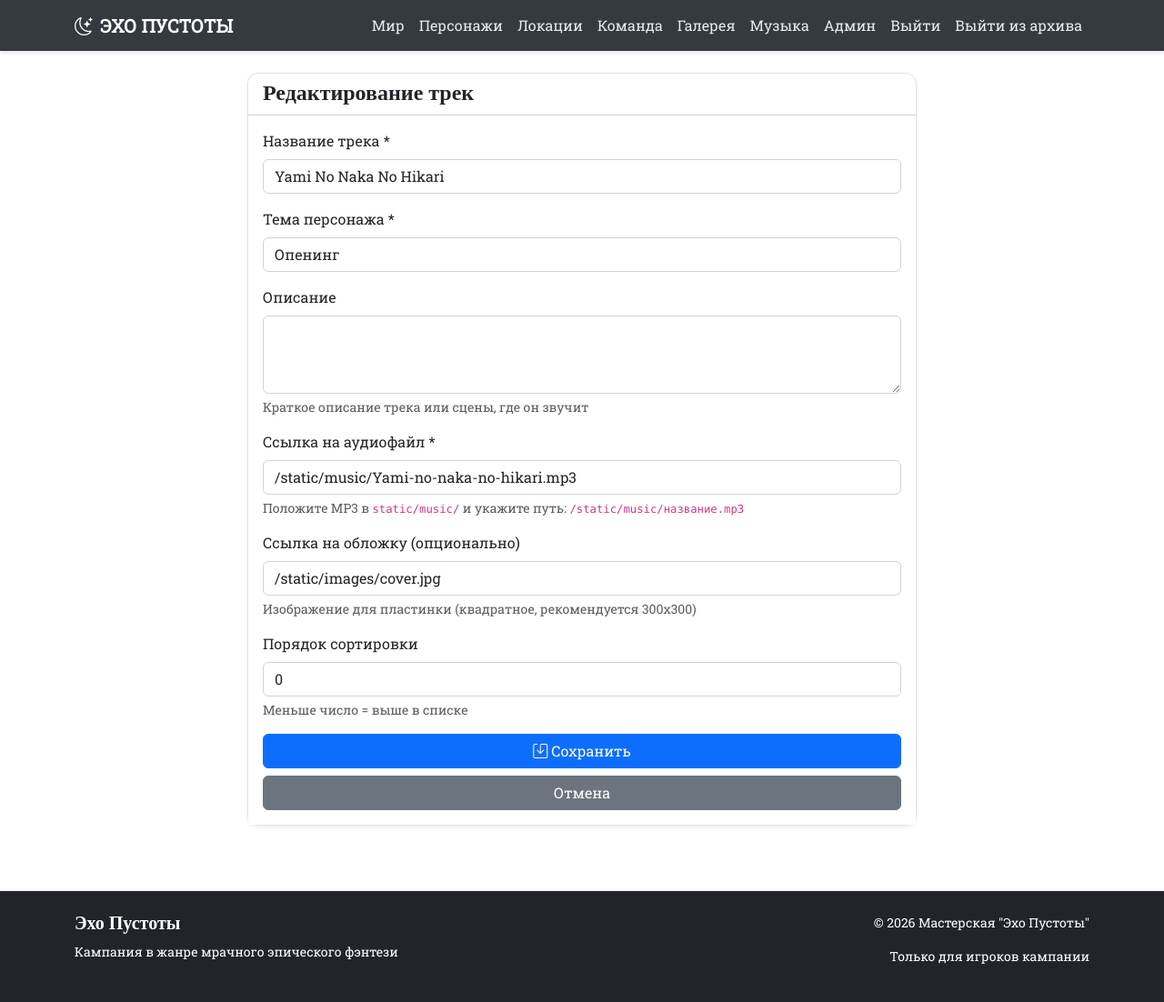
After one commit to Yoru0519/Echoes_of_The_Void, a Flask app: page /admin/music/edit/1 in a window 1280 px wide. The commit adds this page. Shown: the whole page at 91% size. Run offline with Flask 3, Linux system fonts and the light colour scheme; a user stored in the database is signed in.

Commit message:
Add files via upload

```diff
--- /dev/null
+++ b/templates/admin/edit_music.html
@@ -0,0 +1,71 @@
+{% extends "base.html" %}
+
+{% block title %}{% if track %}Редактировать{% else %}Добавить{% endif %} трек{% endblock %}
+
+{% block content %}
+<div class="row justify-content-center">
+    <div class="col-md-8">
+        <div class="card shadow-sm">
+            <div class="card-header bg-white">
+                <h4 class="cinzel mb-0 text-dark">
+                    {% if track %}Редактирование{% else %}Новый{% endif %} трек
+                </h4>
+            </div>
+            <div class="card-body bg-white">
+                <form method="POST">
+                    <div class="mb-3">
+                        <label for="title" class="form-label">Название трека *</label>
+                        <input type="text" class="form-control" id="title" name="title"
+                                value="{{ track.title if track else '' }}" required>
+                    </div>
+
+                    <div class="mb-3">
+                        <label for="character_theme" class="form-label">Тема персонажа *</label>
+                        <input type="text" class="form-control" id="character_theme" name="character_theme"
+                                value="{{ track.character_theme if track else '' }}"
+                                placeholder="Например: Тема Тордека, Тема Каллисты" required>
+                    </div>
+
+                    <div class="mb-3">
+                        <label for="description" class="form-label">Описание</label>
+                        <textarea class="form-control" id="description" name="description" rows="3">{{ track.description if track else '' }}</textarea>
+                        <div class="form-text">Краткое описание трека или сцены, где он звучит</div>
+                    </div>
+
+                    <div class="mb-3">
+                        <label for="audio_url" class="form-label">Ссылка на аудиофайл *</label>
+                        <input type="text" class="form-control" id="audio_url" name="audio_url"
+                                value="{{ track.audio_url if track else '' }}"
+                                placeholder="/static/music/track.mp3 или https://example.com/track.mp3" required>
+                        <div class="form-text">Положите MP3 в <code>static/music/</code> и укажите путь: <code>/static/music/название.mp3</code></div>
+                    </div>
+
+                    <div class="mb-3">
+                        <label for="cover_url" class="form-label">Ссылка на обложку (опционально)</label>
+                        <input type="text" class="form-control" id="cover_url" name="cover_url"
+                                value="{{ track.cover_url if track else '' }}"
+                                placeholder="/static/images/cover.jpg">
+                        <div class="form-text">Изображение для пластинки (квадратное, рекомендуется 300x300)</div>
+                    </div>
+
+                    <div class="mb-3">
+                        <label for="sort_order" class="form-label">Порядок сортировки</label>
+                        <input type="number" class="form-control" id="sort_order" name="sort_order"
+                                value="{{ track.sort_order if track else 0 }}" min="0" max="100">
+                        <div class="form-text">Меньше число = выше в списке</div>
+                    </div>
+
+                    <div class="d-grid gap-2">
+                        <button type="submit" class="btn btn-primary">
+                            <i class="bi bi-save"></i> Сохранить
+                        </button>
+                        <a href="{{ url_for('admin_music') }}" class="btn btn-secondary">
+                            Отмена
+                        </a>
+                    </div>
+                </form>
+            </div>
+        </div>
+    </div>
+</div>
+{% endblock %}
```
Also changed, not shown: templates/admin/dashboard.html (+10 -0 lines), templates/admin/music.html (added, +82 -0 lines).
